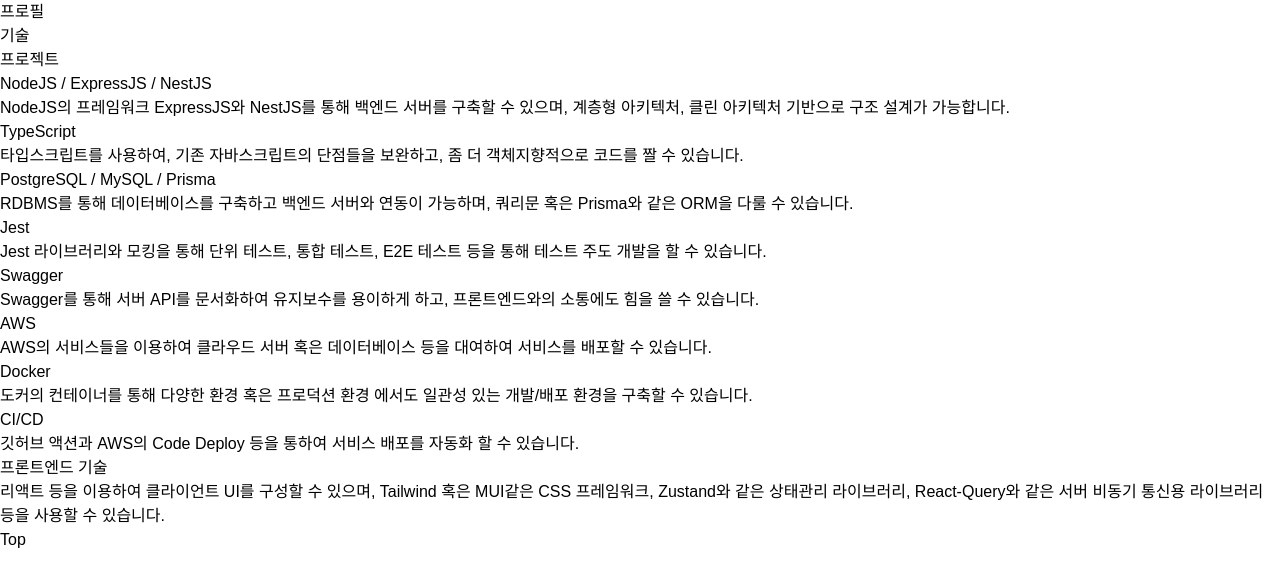
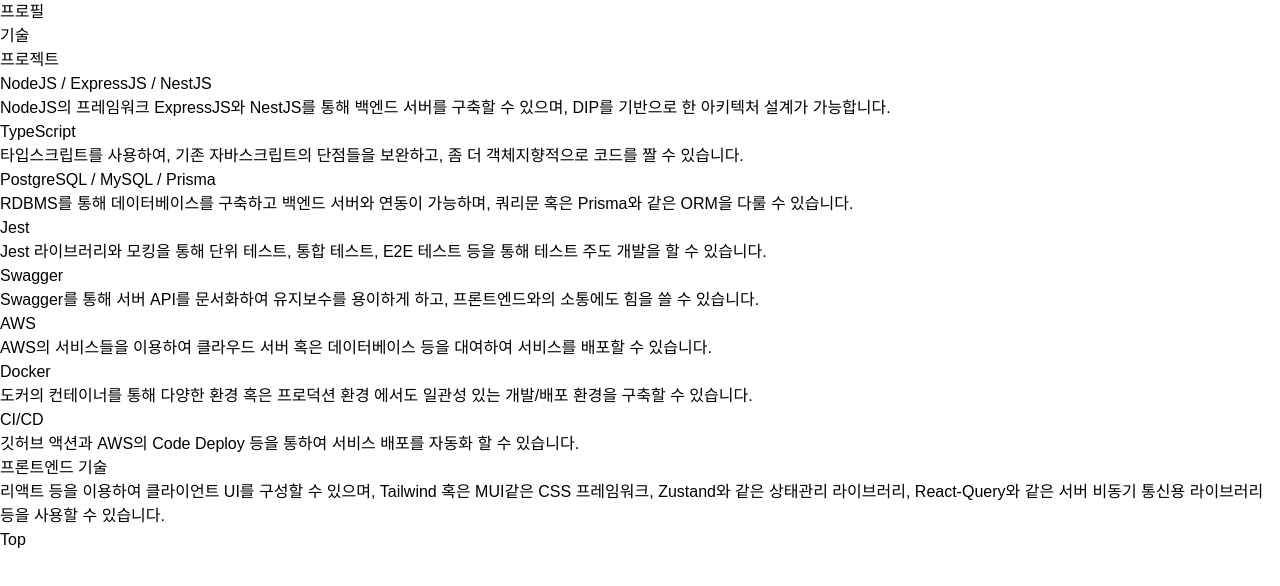
Before and after one commit to KubrickCode/Portfolio, a React (Vite) app: page /skills in a window 1280 px wide. Shown: the top 586 px of the page. Built offline with nearby package versions, Linux system fonts and the light colour scheme; a web font is replaced by a local one.

Commit message:
fix: skill fix

```diff
--- a/src/components/Skills/Skills.jsx
+++ b/src/components/Skills/Skills.jsx
@@ -19,7 +19,7 @@
     id: 0,
     title: "NodeJS / ExpressJS / NestJS",
     description:
-      "NodeJS의 프레임워크 ExpressJS와 NestJS를 통해 백엔드 서버를 구축할 수 있으며, 계층형 아키텍처, 클린 아키텍처 기반으로 구조 설계가 가능합니다.",
+      "NodeJS의 프레임워크 ExpressJS와 NestJS를 통해 백엔드 서버를 구축할 수 있으며, DIP를 기반으로 한 아키텍처 설계가 가능합니다.",
   },
   {
     id: 1,
```
